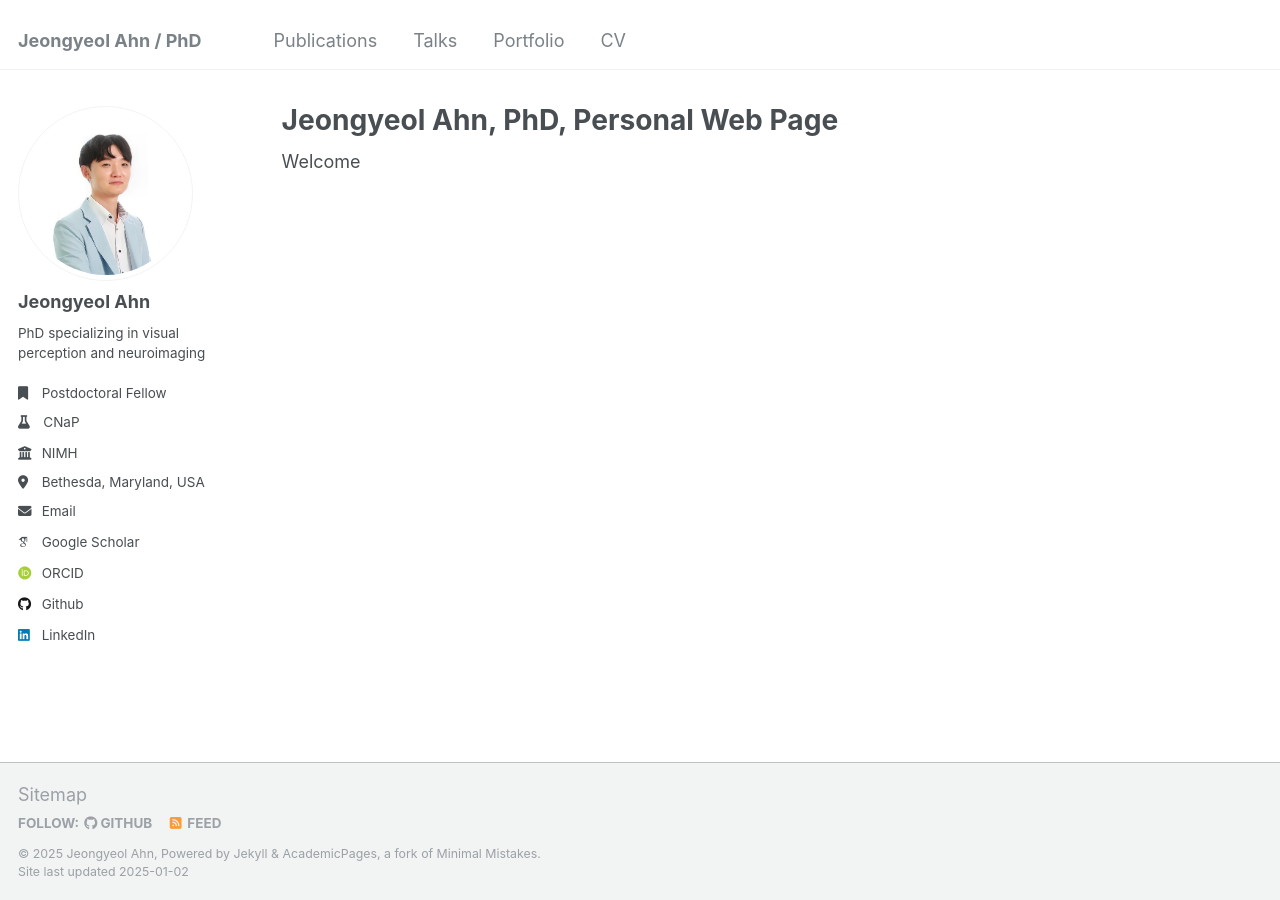
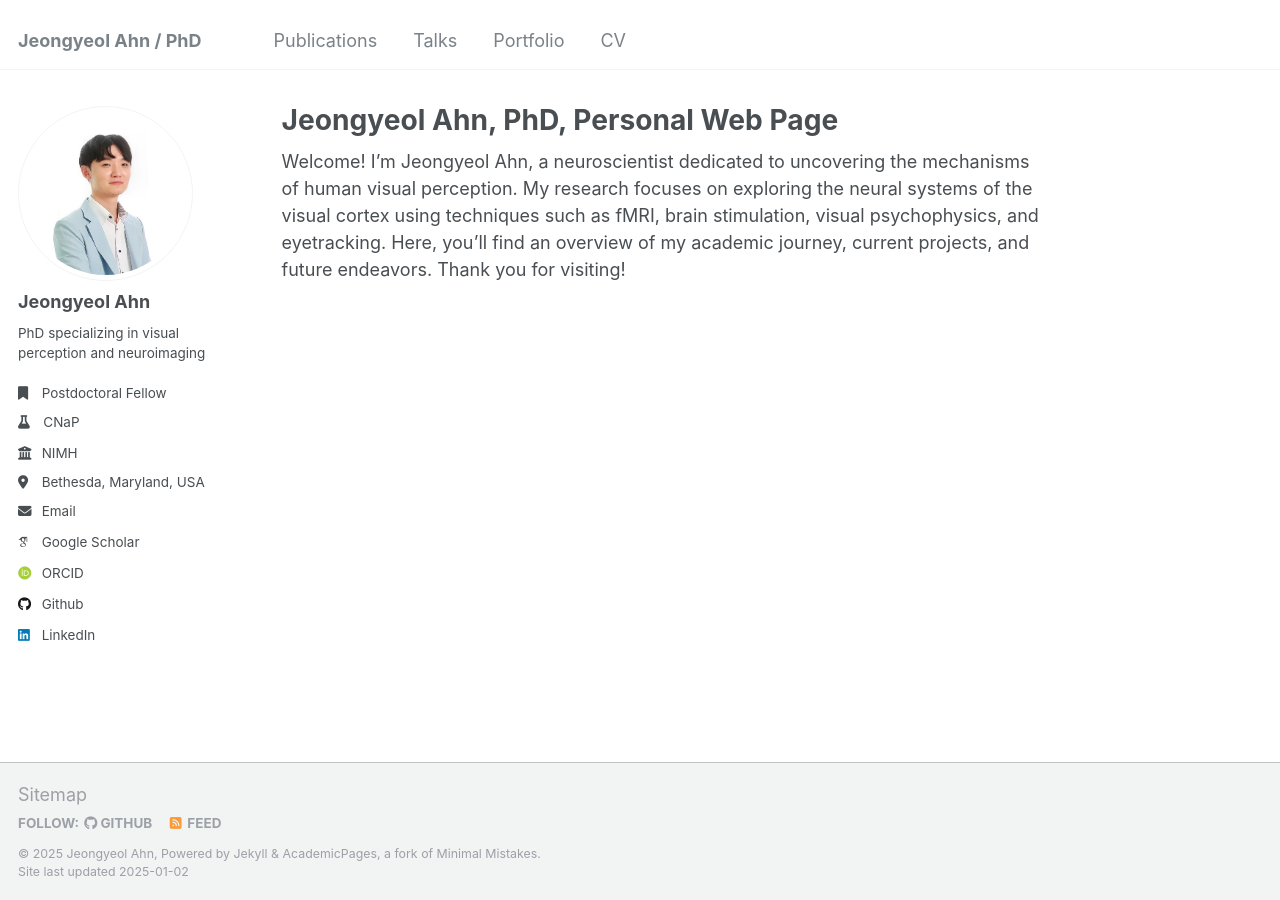
Before and after one commit to daeolian/daeolian.github.io, a Jekyll site: the page built from _pages/about.md, in a window 1280 px wide. Built offline with Jekyll 4.4.1, drawn with Linux system fonts in a browser that asks for light colours; some web fonts are replaced.

Commit message:
Update about.md

```diff
--- a/_pages/about.md
+++ b/_pages/about.md
@@ -7,4 +7,4 @@ redirect_from:
   - /about.html
 ---
 
-Welcome
+Welcome! I’m Jeongyeol Ahn, a neuroscientist dedicated to uncovering the mechanisms of human visual perception. My research focuses on exploring the neural systems of the visual cortex using techniques such as fMRI, brain stimulation, visual psychophysics, and eyetracking. Here, you’ll find an overview of my academic journey, current projects, and future endeavors. Thank you for visiting!
```
